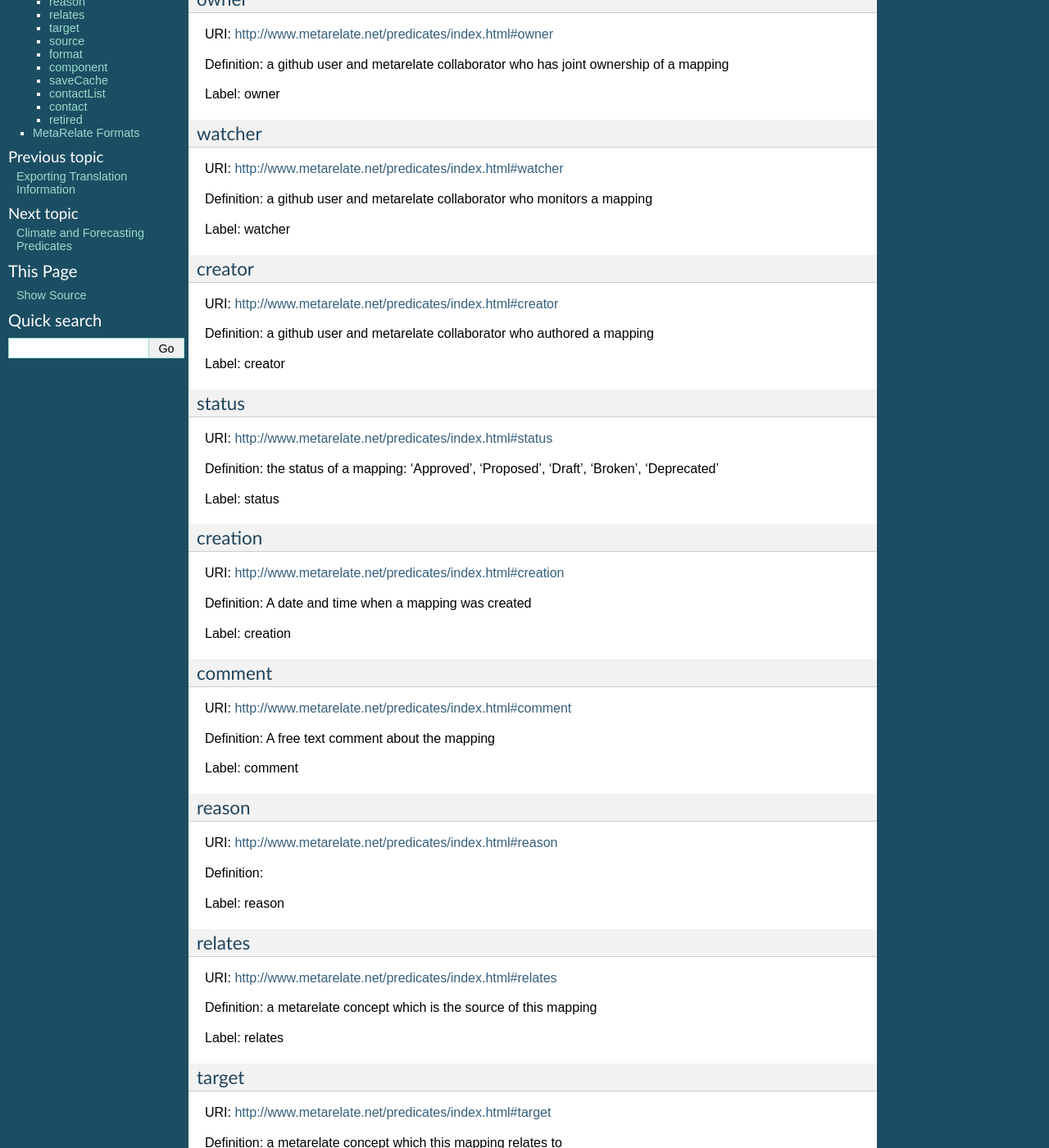
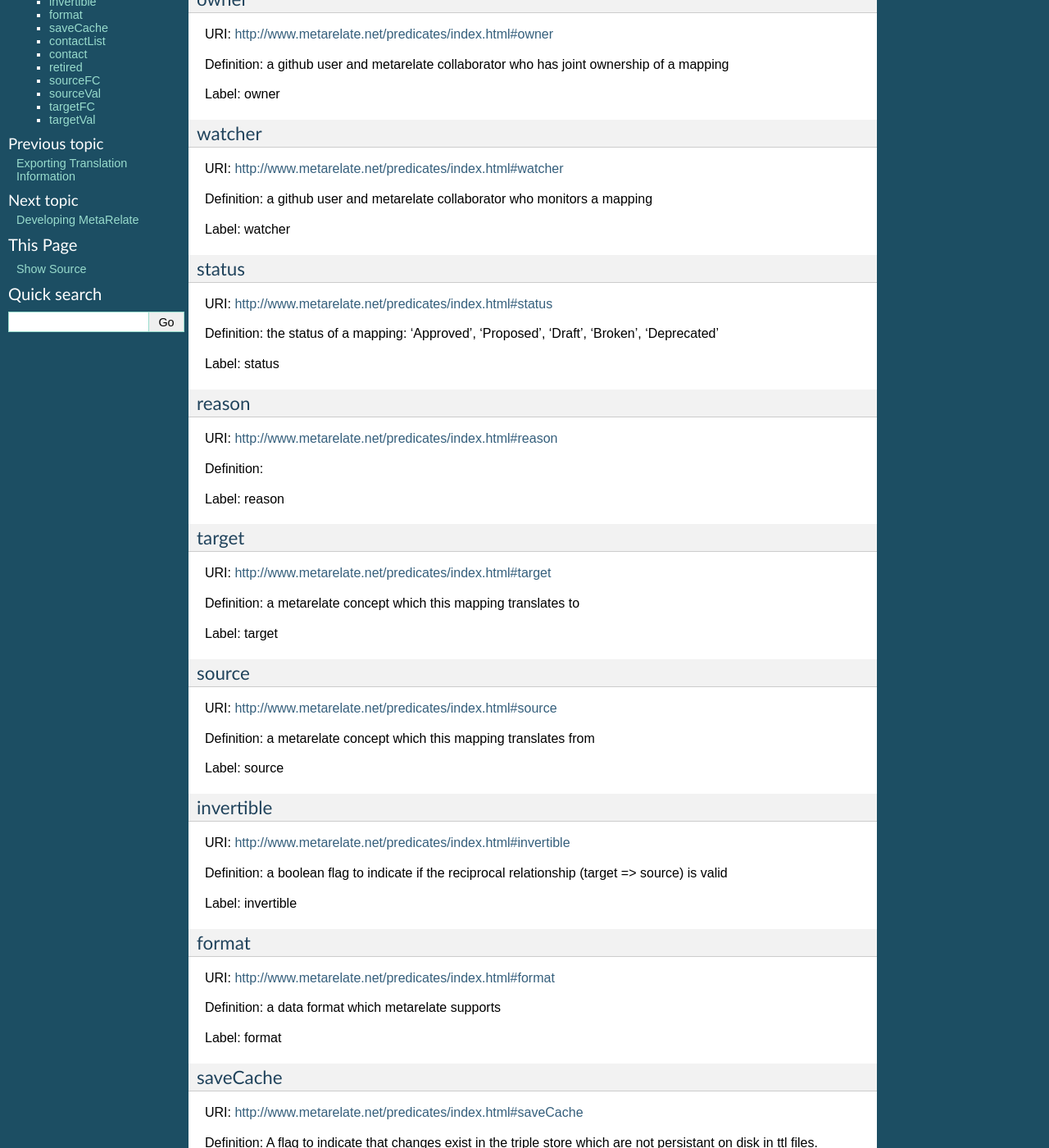
Before and after one commit to metarelate/metOcean-mapping, a Sphinx documentation site: the page built from docs/source/predicates/index.rst, in a window 1280 px wide and 1400 px high, scrolled down 208 px. Shown: the whole window at 82% size. Built offline with Sphinx 7.4.7, drawn with Linux system fonts in a browser that asks for light colours; some of the changed text lies outside the part shown.

Commit message:
altered value definition implemented

```diff
--- a/docs/source/predicates/index.rst
+++ b/docs/source/predicates/index.rst
@@ -27,14 +27,6 @@
 Label:  watcher
 
 
-creator
----------
-
-URI:  http://www.metarelate.net/predicates/index.html#creator
-
-Definition: a github user and metarelate collaborator who authored a mapping
-
-Label:  creator
 
 status
 ---------
@@ -46,23 +38,6 @@
 Label:  status
 
 
-creation
------------
-
-URI:  http://www.metarelate.net/predicates/index.html#creation
-
-Definition: A date and time when a mapping was created
-
-Label:  creation
-
-comment
-----------
-
-URI:  http://www.metarelate.net/predicates/index.html#comment
-
-Definition: A free text comment about the mapping
-
-Label:  comment
 
 reason
 ---------
@@ -73,21 +48,13 @@
 
 Label:  reason
 
-relates
---------
-
-URI:  http://www.metarelate.net/predicates/index.html#relates
-
-Definition: a metarelate concept which is the source of this mapping
-
-Label:  relates
 
 target
 --------
 
 URI:  http://www.metarelate.net/predicates/index.html#target
 
-Definition: a metarelate concept which this mapping relates to
+Definition: a metarelate concept which this mapping translates to
 
 Label:  target
 
@@ -96,9 +63,19 @@
 
 URI:  http://www.metarelate.net/predicates/index.html#source
 
-Definition: a metarelate concept which this mapping relates from
+Definition: a metarelate concept which this mapping translates from
 
 Label:  source
+
+invertible
+-----------
+
+URI:  http://www.metarelate.net/predicates/index.html#invertible
+
+Definition: a boolean flag to indicate if the reciprocal relationship (target => source) is valid
+
+Label:  invertible
+
 
 format
 ------
@@ -109,14 +86,6 @@
 
 Label: format
 
-component
----------
-
-URI: http://www.metarelate.net/predicates/index.html#component
-
-Definition: a format specific metadata definition which is part of the definition of a metarelate concept
-
-Label: component
 
 saveCache
 ----------
@@ -157,14 +126,38 @@
 Label: retired
 
 
+sourceFC
+---------
 
-MetaRelate Formats
-==================
+URI:  http://www.metarelate.net/predicates/index.html#sourceFC
 
-MetaRelate defines a number of format specific predicates enabling the definition of structured collections within metarelate.
+Definition: A source format concept for a valueMap
 
+Label:  sourceFC
 
-.. toctree::
-   :maxdepth: 1
+sourceVal
+----------
 
-   CF
+URI:  http://www.metarelate.net/predicates/index.html#sourceVal
+
+Definition: a source value for a valueMap
+
+Label:  sourceVal
+
+targetFC
+---------
+
+URI:  http://www.metarelate.net/predicates/index.html#targetFC
+
+Definition: A target format concept for a valueMap
+
+Label:  targetFC
+
+targetVal
+----------
+
+URI:  http://www.metarelate.net/predicates/index.html#targetVal
+
+Definition: a target value for a valueMap
+
+Label:  targetVal
```
Also changed, not shown: docs/source/predicates/CF.rst (deleted, +0 -40 lines), 7 other files.
